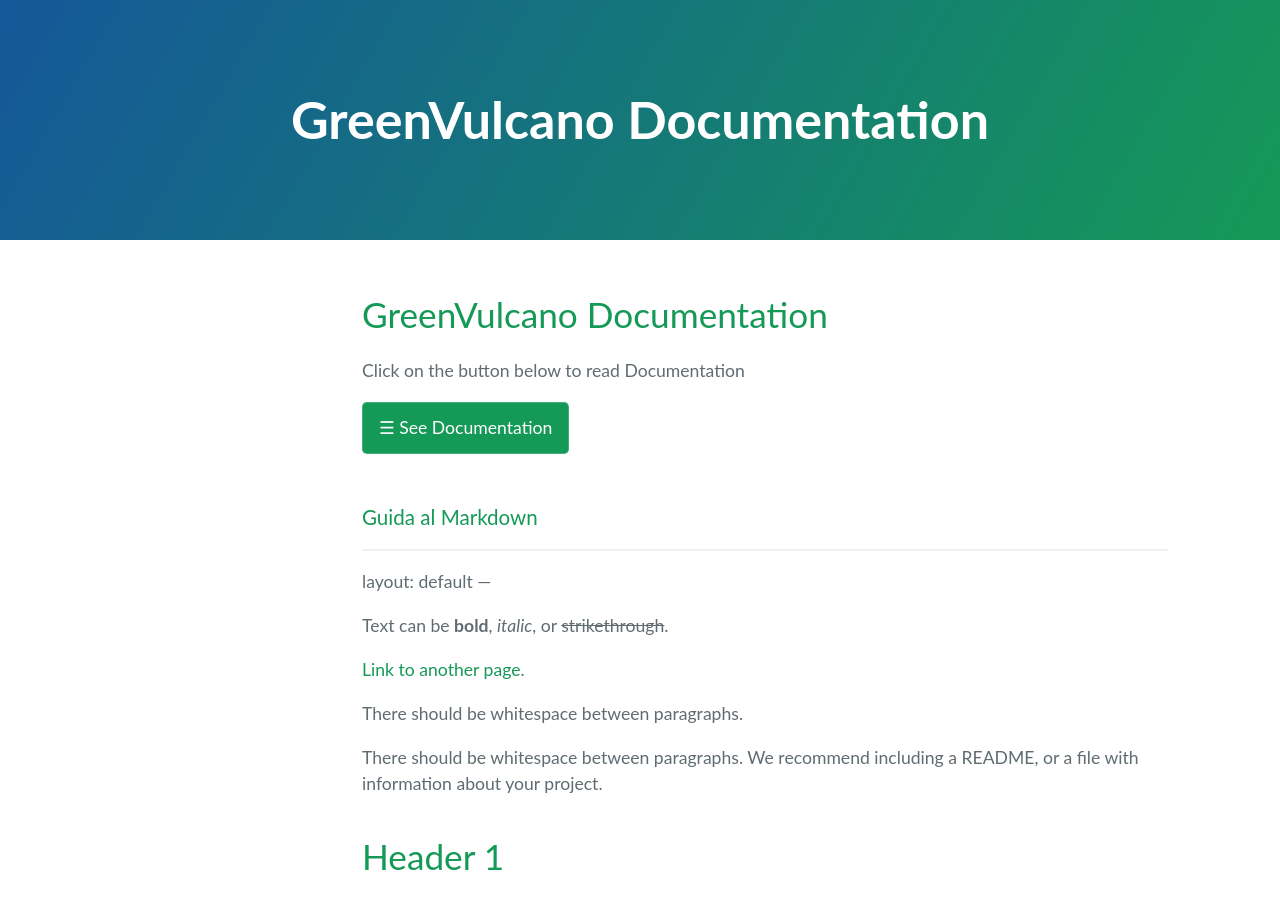
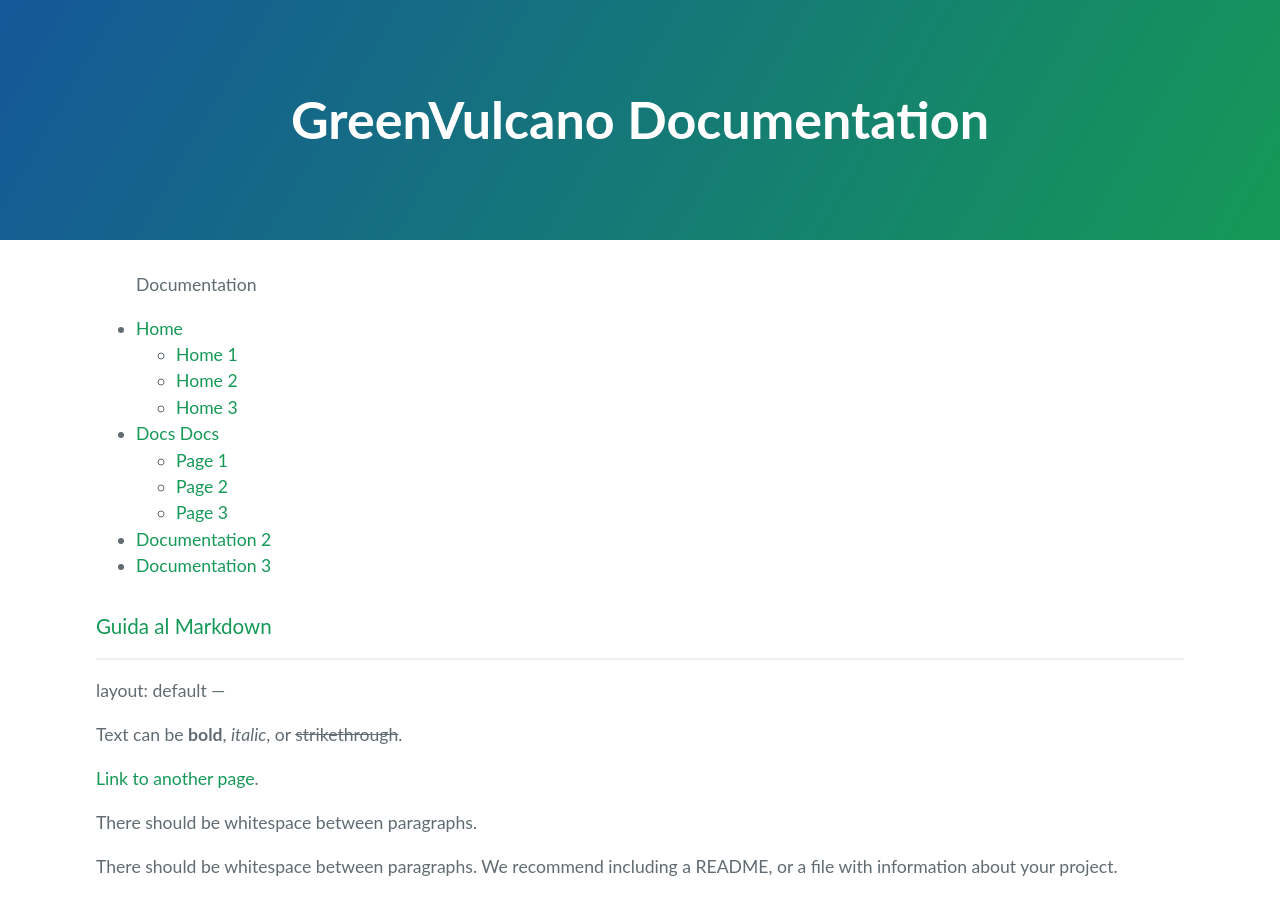
Before and after one commit to dianamw/GreenVulcano-Beta, a Jekyll site: the page built from index.md, in a window 1280 px wide and 900 px high. Built offline with Jekyll 4.4.1, drawn with Linux system fonts in a browser that asks for light colours; our own code applies the rules of GitHub Pages for plain Markdown files; the repository's description, which GitHub fills in, is left out.

Commit message:
Update body.html

```diff
--- a/_includes/body.html
+++ b/_includes/body.html
@@ -5,8 +5,8 @@
     </section>
   <body>
   <section class="main-content">
-    <!--Sidebar -->
-    <div id="mySidenav" class="sidenav">
+   <!--Sidebar -->
+   <!-- da qua  <div id="mySidenav" class="sidenav">
     <a href="javascript:void(0)" class="closebtn" onclick="closeNav()">&times;</a>
     <p id="titleT">Table of Contents</p>
     <div id="listed">
@@ -31,6 +31,34 @@
   <div id="main">
     <h1>GreenVulcano Documentation</h1>
     <p>Click on the button below to read Documentation</p>
-    <button class="btn" onclick="openNav()">&#9776; See Documentation</button>
+    <button class="btn" onclick="openNav()">&#9776; See Documentation</button> -->
+      <nav id="sidebar">
+      <ul class="list-unstyled components">
+        <p>Documentation</p>
+        <li class="active">
+          <a href="#homeSubmenu" data-toggle="collapse" aria-expanded="false">Home</a>
+          <ul class="collapse list-unstyled" id="homeSubmenu">
+            <li><a href="#">Home 1</a></li>
+            <li><a href="#">Home 2</a></li>
+            <li><a href="#">Home 3</a></li>
+          </ul>
+        </li>
+        <li>
+          <a href="#">Docs</a>
+          <a href="#pageSubmenu" data-toggle="collapse" aria-expanded="false">Docs</a>
+          <ul class="collapse list-unstyled" id="pageSubmenu">
+            <li><a href="#">Page 1</a></li>
+            <li><a href="#">Page 2</a></li>
+            <li><a href="#">Page 3</a></li>
+          </ul>
+        </li>
+        <li>
+          <a href="#">Documentation 2</a>
+        </li>
+        <li>
+          <a href="#">Documentation 3</a>
+        </li>
+      </ul>
+    </nav>
     {{ content }}
   </body>
```
